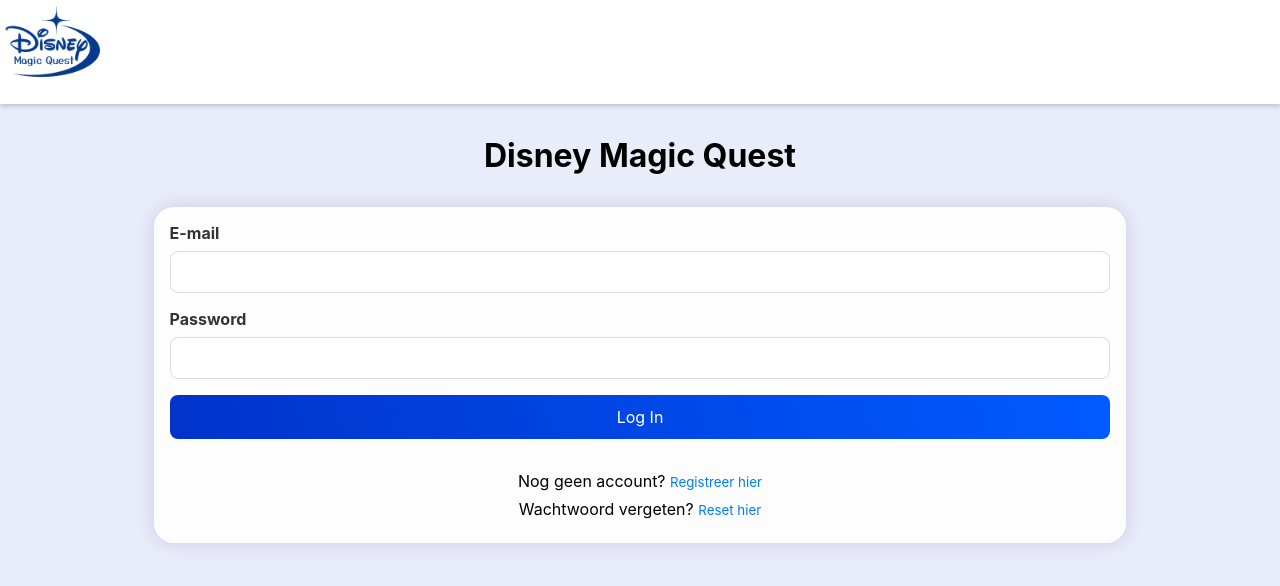
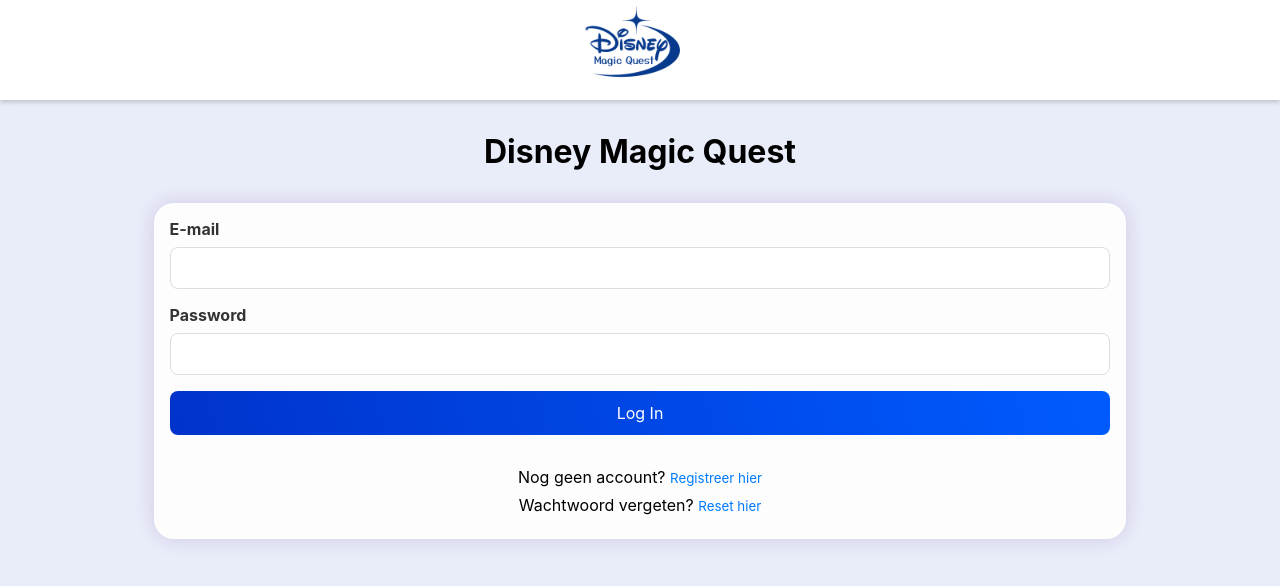
Before and after one commit to tibeaudg/tibeaudg.github.io, a Next.js app: page /login in a window 1280 px wide. Shown: the top 586 px of the page. Built offline with nearby package versions, Linux system fonts and the light colour scheme; no server answers.

Commit message:
Update index.css

```diff
--- a/styles/index.css
+++ b/styles/index.css
@@ -73,6 +73,14 @@
     align-items: center;
     flex-grow: 1; /* Zorgt ervoor dat het logo in het midden staat */
     padding-left: 50px;
+  }
+
+
+  .header .logo-login {
+    display: flex;
+    justify-content: center;
+    align-items: center;
+    flex-grow: 1; /* Zorgt ervoor dat het logo in het midden staat */
   }
 
 
```
